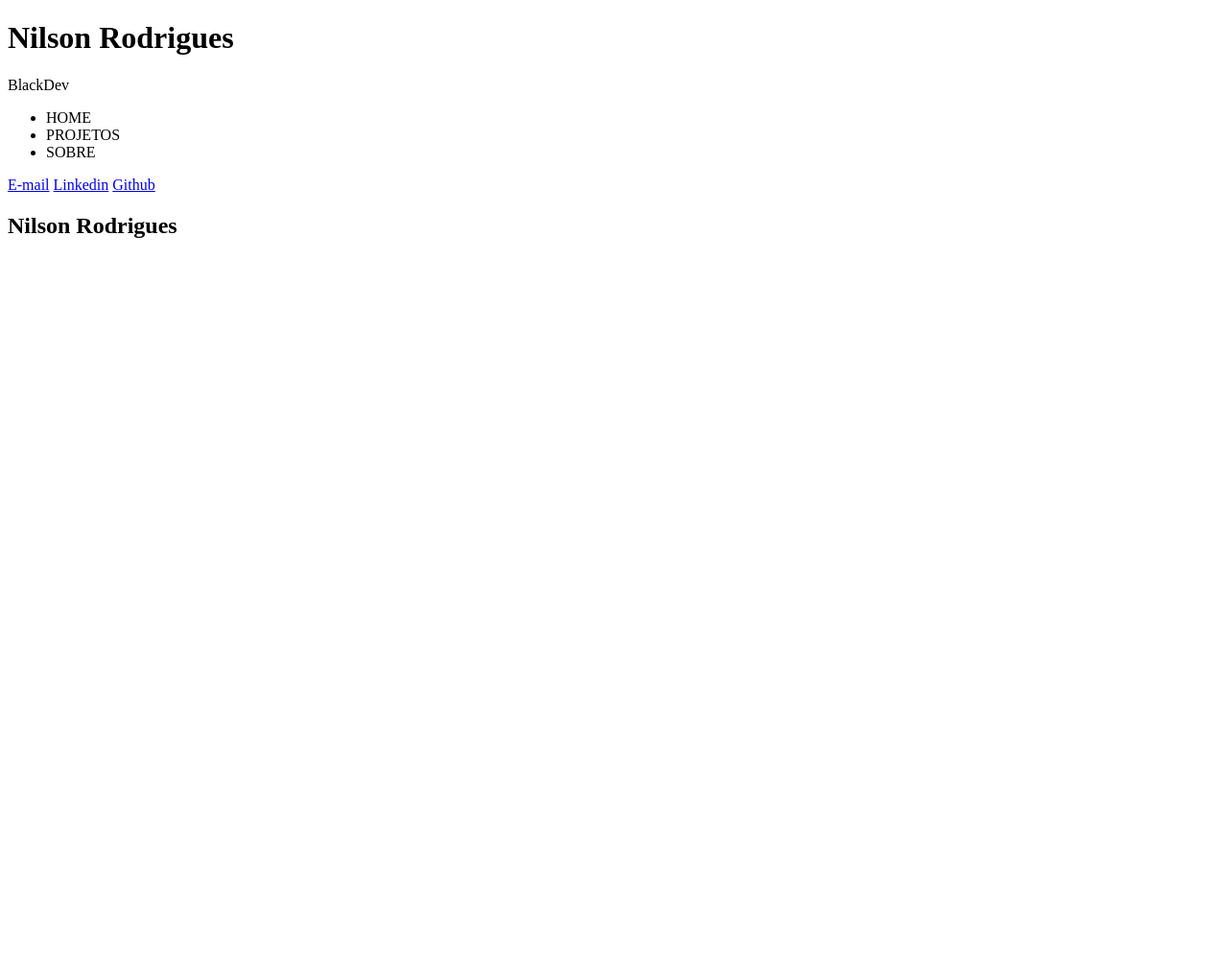
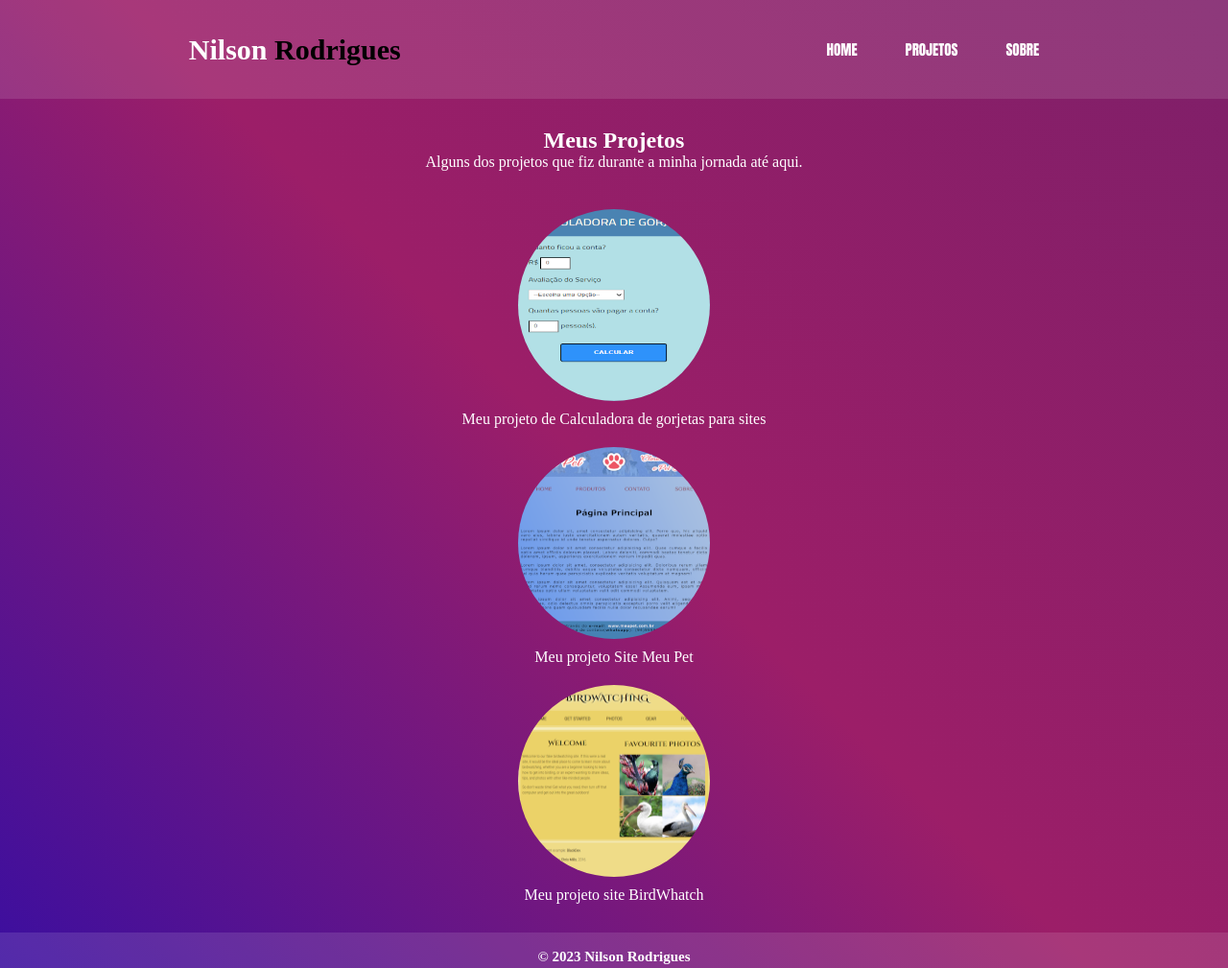
Before and after one commit to BlackthornEthan23/Meu-Portifolio, a plain HTML site: page Projetos.html in a window 1280 px wide. Shown: the top 1009 px of the page at 96% size. Before the commit the page ends 800 px from the top, so only its background shows below. Drawn offline with Linux system fonts and the light colour scheme.

Commit message:
Mudei as cores e formatos do rodapapé e topo, entre outras coisas.

```diff
--- a/Projetos.html
+++ b/Projetos.html
@@ -4,49 +4,100 @@
     <meta charset="UTF-8">
     <meta http-equiv="X-UA-Compatible" content="IE=edge">
     <meta name="viewport" content="width=device-width, initial-scale=1.0">
-    <link rel="stylesheet" href="style/style.css">
+
+    <link rel="stylesheet" href="style/base.css">
+    <link rel="stylesheet" href="style/topo.css">
+    <link rel="stylesheet" href="style/rodape.css">
+    <link rel="stylesheet" href="style/responsive.css">
+    <link rel="stylesheet" href="style/container.css">
+    <link rel="stylesheet" href="style/section-projects.css">
+    <link rel="stylesheet" href="style/project-itens.css">
+    <link rel="stylesheet" href="style/container-conteudo.css">
+    <link rel="stylesheet" href="style/section-titulo.css">
+
     <title>BlackDev</title>
 </head>
+
 <body>
-    <header class="container">
-        <div class="container-logo">
-            <h1>Nilson Rodrigues</h1>
-            <p>BlackDev</p>
+    <header class="container-topo container">
+        <div class="container-logo container" >
+            <h1>Nilson <span>Rodrigues</span></h1>
         </div>
 
-        <div class="container-menu">
-            <ul>
-                <li>HOME</li>
-                <li>PROJETOS</li>
-                <li>SOBRE</li>
+        <div class="container-menu container">
+            <ul class="container-menu-list">
+                <li><a href="index.html">HOME</a></li>
+
+                <li><a href="Projetos.html">PROJETOS</a></li>
+
+                <li><a href="Sobre.html">SOBRE</a></li>
             </ul>
         </div>
 
-        <div class="container-midias">
-            <a href="#">E-mail</a>
-            <a href="#">Linkedin</a>
-            <a href="#">Github</a>
-        </div>
     </header>
 
-    <main>
-        <section>
-            <div>
+    <main class="container-conteudo">
+
+        <section class="section-projects">
+
+            <div class="section-titulo">
+
+                <h2>Meus Projetos</h2>
+
+                <p>Alguns dos projetos que fiz durante a minha jornada até aqui.</p>
 
             </div>
+
+            <div class="container-projects">
+
+                <div class="Projeto-item">
+
+                    <a href="https://blackthornethan23.github.io/Calculadora-de-Gorjetas/" target="_blank">
+
+                        <img src="img/calculadora-de-gorjetas2.png" class="imagem" alt="Print da calculadora">
+
+                    </a>
+
+                    <p>Meu projeto de Calculadora de gorjetas para sites</p>
+
+                </div>
+
+                <div class="Projeto-item">
+
+                    <a href="https://blackthornethan23.github.io/Site-Meu-Pet-2/" target="_blank">
+
+                        <img src="img/Site-Meu-Pet-2.png" class="imagem"  alt="Print do Site Meu Pet">
+
+                    </a>
+
+                    <p>Meu projeto Site Meu Pet</p>
+
+                </div>
+
+                <div class="Projeto-item">
+
+                    <a href="https://blackthornethan23.github.io/BirdWatching/" target="_blank">
+
+                        <img src="img/site-birdwatch2.png" class="imagem"  alt="Print do site BirdWatch">
+
+                    </a>
+
+                    <p>Meu projeto site BirdWhatch</p>
+
+                </div>
+
+            </div>
+
         </section>
 
-        <section>
-            <div>
-
-            </div>
-        </section>
     </main>
 
-    <footer>
-        <div>
-            <h2><strong>Nilson Rodrigues</strong></h2>
+    <footer class="container-rodape container">
+        <div class="rodape-author container">
+            <h2><strong>&copy; 2023 Nilson Rodrigues</strong></h2>
         </div>
+
     </footer>
+
 </body>
 </html>
--- a/style/base.css
+++ b/style/base.css
@@ -10,7 +10,7 @@ html, body{
     flex-direction: column;
     justify-content: center;
     align-items: center;
-    background-color: #000000;
+    background-image: linear-gradient(45deg, #3a0ea0, #9c1e68, #7e1f69);
     color: white;
     width: 100%;
 
--- a/style/container-conteudo.css
+++ b/style/container-conteudo.css
@@ -1,10 +1,12 @@
 .container-conteudo{
     display: flex;
-    background-color: brown;
     flex-flow: column wrap;
     justify-content: start;
     max-width: 900px;
     width: 100%;
     min-height: 100vh;
+    padding-left: 20px;
+    padding-right: 20px;
+    padding-bottom: 20px;
 
 }
--- a/style/project-itens.css
+++ b/style/project-itens.css
@@ -1,6 +1,6 @@
 .projeto-item{
     display: flex;
-    flex-direction: column;
+    flex-direction: row;
     justify-content: center;
     align-items: center;
     width: 100%;
@@ -16,6 +16,9 @@
     justify-content: center;
     width: 200px;
     height: 200px;
+    border-radius: 50%;
+    margin-bottom: 10px;
+    margin-top: 20px;
 }
 
 a{
--- a/style/rodape.css
+++ b/style/rodape.css
@@ -4,10 +4,9 @@
     align-items: center;
     text-align: center;
     width: 100%;
-    max-width: 900px;
     height: 50px;
-    background-color: rgb(133, 68, 68);
-    border-radius: 25px 25px 0 0;
+    background-color: rgba(255, 255, 255, 0.116);
+
     margin-top: 10px;
 }
 
--- a/style/section-titulo.css
+++ b/style/section-titulo.css
@@ -4,4 +4,6 @@
     justify-content: center;
     align-items: center;
     width: 100%;
+    padding-top: 20px;
+    padding-bottom: 20px;
 }
--- a/style/topo.css
+++ b/style/topo.css
@@ -2,14 +2,14 @@
     display: flex;
     flex-direction: row;
     align-items: center;
-    justify-content: space-evenly;
+    justify-content: space-around;
     flex-wrap: wrap;
-    background-color: rgb(133, 68, 68);
-    border-radius: 0 0 25px 25px;
+    background-color: rgba(255, 255, 255, 0.116);
     width: 100%;
-    max-width: 900px;
-    height: 50px;
+    height: 100%;
     margin-bottom: 10px;
+    padding-top: 30PX;
+    padding-bottom: 30PX;
 
 
 }
@@ -18,7 +18,6 @@
 .container-logo{
     justify-content: center;
     text-align: center;
-    margin-right: 20px;
     font-size: 15px;
 
 }
@@ -30,7 +29,7 @@
 }
 
 .container-menu .container-menu-list li{
-    margin-left: 20px;
+    margin-left: 50px;
     font-weight: 400;
     font-family: Impact, Haettenschweiler, 'Arial Narrow Bold', sans-serif;
     font-size: 15px;
@@ -39,7 +38,7 @@
 
 
 span {
-    color: #c07dff;
+    color: #000000;
 }
 
 
@@ -50,5 +49,7 @@ span {
     justify-content: space-evenly;
     align-items: center;
     list-style: none;
+    padding-top: 10px;
+    padding-bottom: 10px;
 
 }
```
Also changed, not shown: Sobre.html (+39 -26 lines), index.html (+10 -6 lines), BackgroundEraser_20230214_175724057.png (added), img/minha-foto-de-perfil.png (added), img/minha-foto-de-perfil2.png (added).
